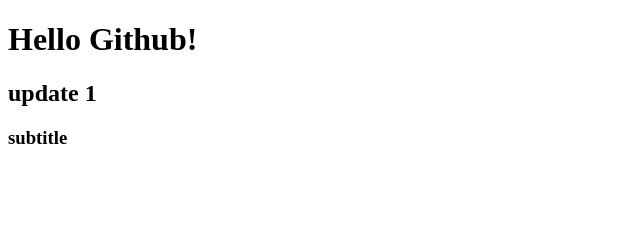
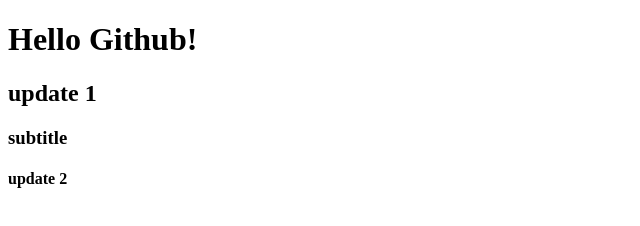
Before and after one commit to cseun/github_test, a plain HTML site: page index.html in a window 1280 px wide. Shown: the full height of the page, 0-640 px from the left. Drawn offline with Linux system fonts and the light colour scheme.

Commit message:
update 3

```diff
--- a/index.html
+++ b/index.html
@@ -10,5 +10,6 @@
     <h1>Hello Github!</h1>
     <h2>update 1</h2>
     <h3>subtitle</h3>
+    <h4>update 2</h4>
 </body>
 </html>
```
